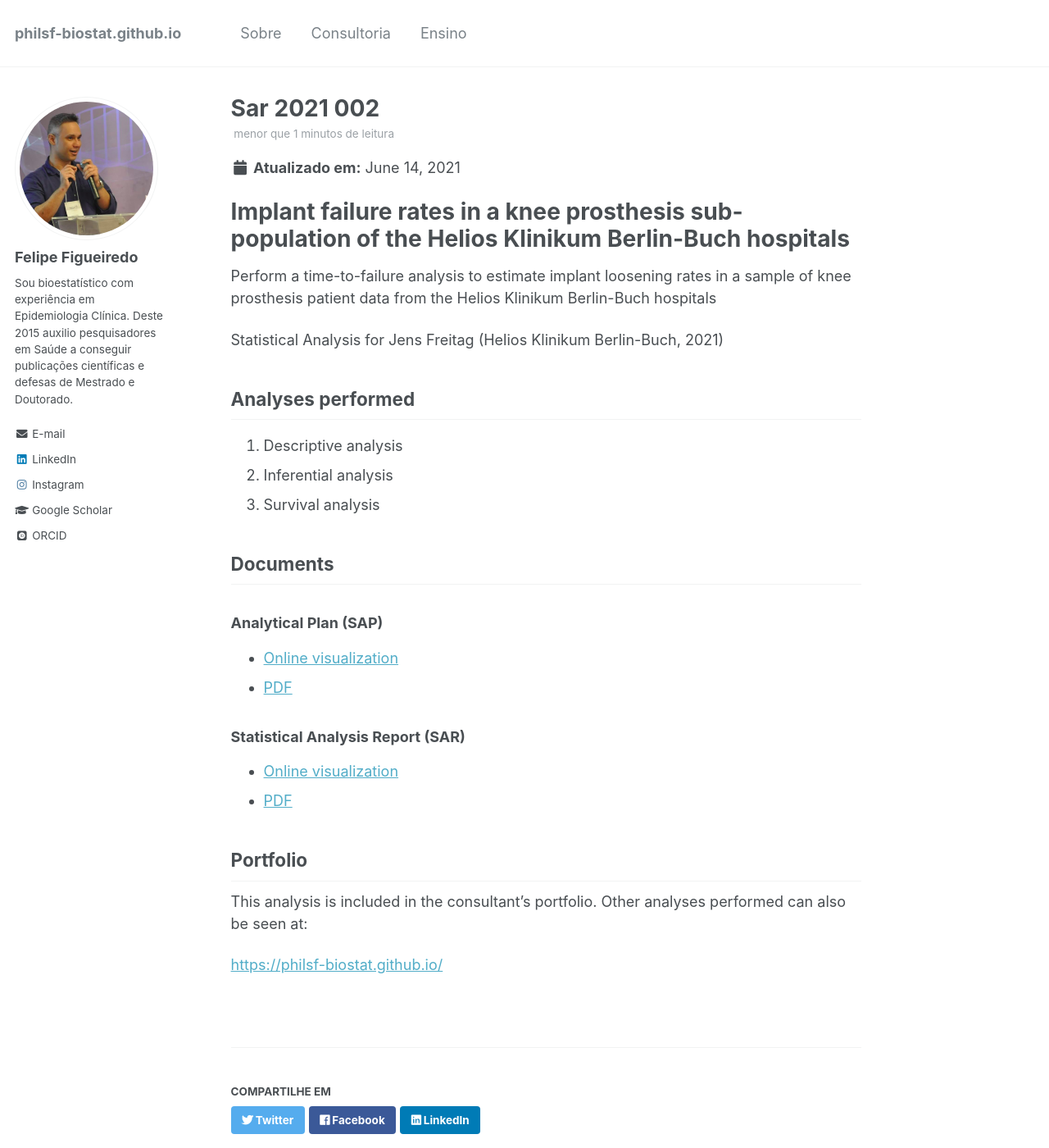
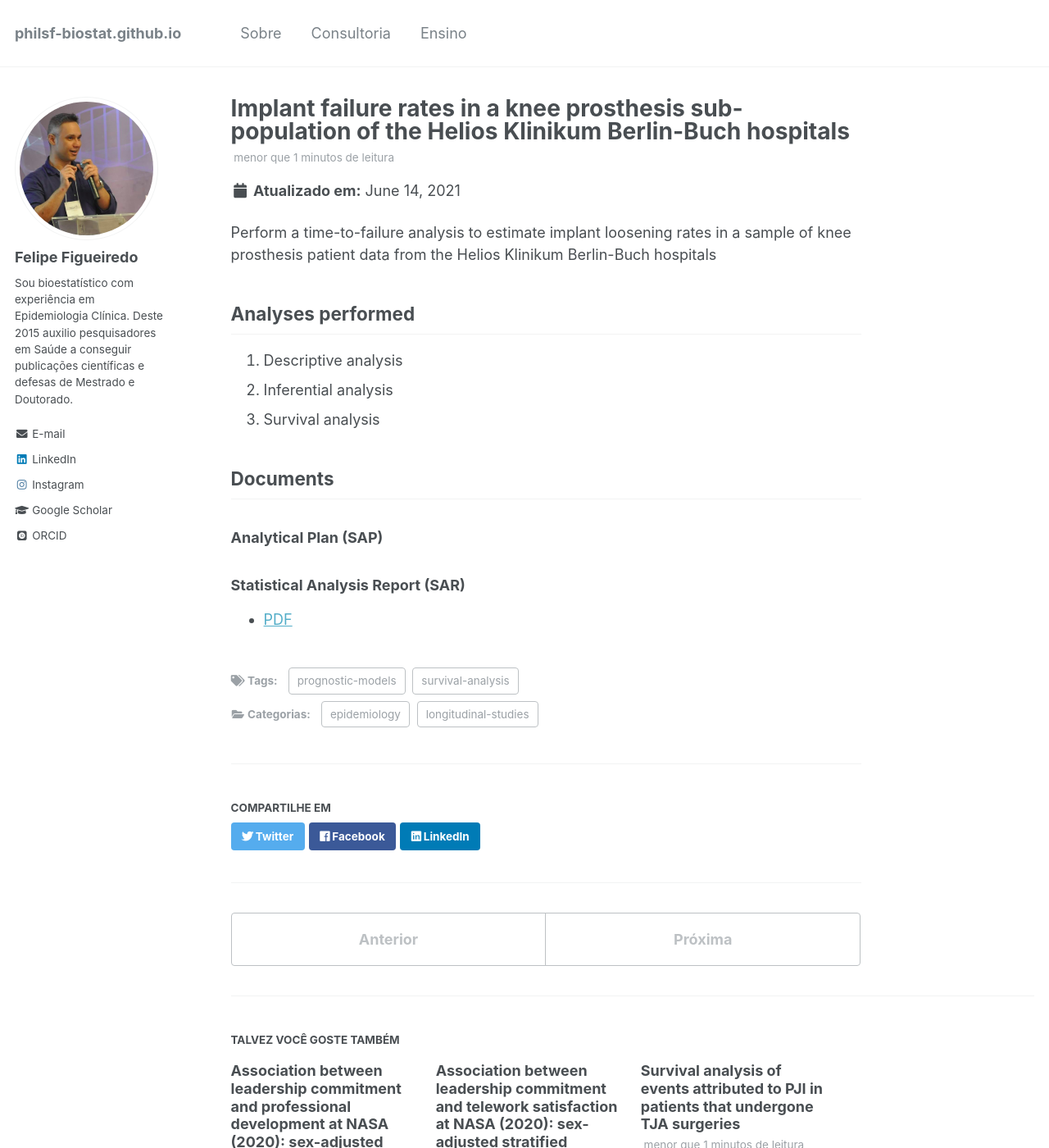
Before and after one commit to philsf-biostat/philsf-biostat.github.io, a Jekyll site: the page built from _posts/2021-06-14-SAR-2021-002.md, in a window 1280 px wide and 1400 px high. Shown: the whole window at 82% size. Built offline with Jekyll 4.4.1, drawn with Linux system fonts in a browser that asks for light colours; some web fonts are replaced.

Commit message:
2021-002 updated

```diff
--- a/_posts/2021-06-14-SAR-2021-002.md
+++ b/_posts/2021-06-14-SAR-2021-002.md
@@ -1,8 +1,19 @@
-# Implant failure rates in a knee prosthesis sub-population of the Helios Klinikum Berlin-Buch hospitals
+---
+title: 'Implant failure rates in a knee prosthesis sub-population of the Helios Klinikum Berlin-Buch hospitals'
+date: 2021-06-14
+permalink: /portfolio/SAR-2021-002/
+redirect_from:
+  - /portfolio/SAR-2021-002-JF/
+  - /SAR-2021-002-JF/
+categories:
+  - longitudinal-studies
+  - epidemiology
+tags:
+  - survival-analysis
+  - prognostic-models
+---
 
 Perform a time-to-failure analysis to estimate implant loosening rates in a sample of knee prosthesis patient data from the Helios Klinikum Berlin-Buch hospitals
-
-Statistical Analysis for Jens Freitag (Helios Klinikum Berlin-Buch, 2021)
 
 ## Analyses performed
 
@@ -14,43 +25,14 @@ Statistical Analysis for Jens Freitag (Helios Klinikum Berlin-Buch, 2021)
 
 ### Analytical Plan (SAP)
 
-<!-- - [Online visualization][sapviz-v02] -->
-<!-- - [PDF][sappdf-v02] -->
-
-- [Online visualization][sapviz-v01]
-- [PDF][sappdf-v01]
+<!-- - [PDF][sap] -->
 
 ### Statistical Analysis Report (SAR)
 
-- [Online visualization][reportviz-v02]
-- [PDF][pdf-v02]
-
-<!-- - [Online visualization][reportviz-v01] -->
-<!-- - [PDF][pdf-v01] -->
-
-## Portfolio
-
-This analysis is included in the consultant's portfolio.
-Other analyses performed can also be seen at:
-
-<https://philsf-biostat.github.io/>
+- [PDF][sar]
 
 <!-- --- -->
 
-[sapviz-v01]: report/SAP-2021-002-JF-v01.md
-[sapviz-v02]: report/SAP-2021-002-JF-v02.md
-[sappdf-v01]: https://docs.google.com/viewer?url=https://github.com/philsf-biostat/SAR-2021-002-JF/raw/main/report/SAP-2021-002-JF-v01.pdf
-[sappdf-v02]: https://docs.google.com/viewer?url=https://github.com/philsf-biostat/SAR-2021-002-JF/raw/main/report/SAP-2021-002-JF-v02.pdf
+[sap]: /files/SAP-2021-002-JF-v01.pdf
 
-[reportviz-v01]: report/SAR-2021-002-JF-v01.md
-[reportviz-v02]: report/SAR-2021-002-JF-v02.md
-[pdf-v01]: https://docs.google.com/viewer?url=https://github.com/philsf-biostat/SAR-2021-002-JF/raw/main/report/SAR-2021-002-JF-v01.pdf
-[pdf-v02]: https://docs.google.com/viewer?url=https://github.com/philsf-biostat/SAR-2021-002-JF/raw/main/report/SAR-2021-002-JF-v02.pdf
-[docx-v01]: https://docs.google.com/viewer?url=https://github.com/philsf-biostat/SAR-2021-002-JF/raw/main/report/SAR-2021-002-JF-v01.docx
-[docx-v02]: https://docs.google.com/viewer?url=https://github.com/philsf-biostat/SAR-2021-002-JF/raw/main/report/SAR-2021-002-JF-v02.docx
-
-[releases]: https://github.com/philsf-biostat/SAR-2021-002-JF/releases/
-[milestone-v01]: https://github.com/philsf-biostat/SAR-2021-002-JF/milestone/mmm01
-[v01-project]: https://github.com/philsf-biostat/SAR-2021-002-JF/projects/ppp01
-[milestone-v02]: https://github.com/philsf-biostat/SAR-2021-002-JF/milestone/mmm02
-[v02-project]: https://github.com/philsf-biostat/SAR-2021-002-JF/projects/ppp02
+[sar]: /files/SAR-2021-002-JF-v02.pdf
```
